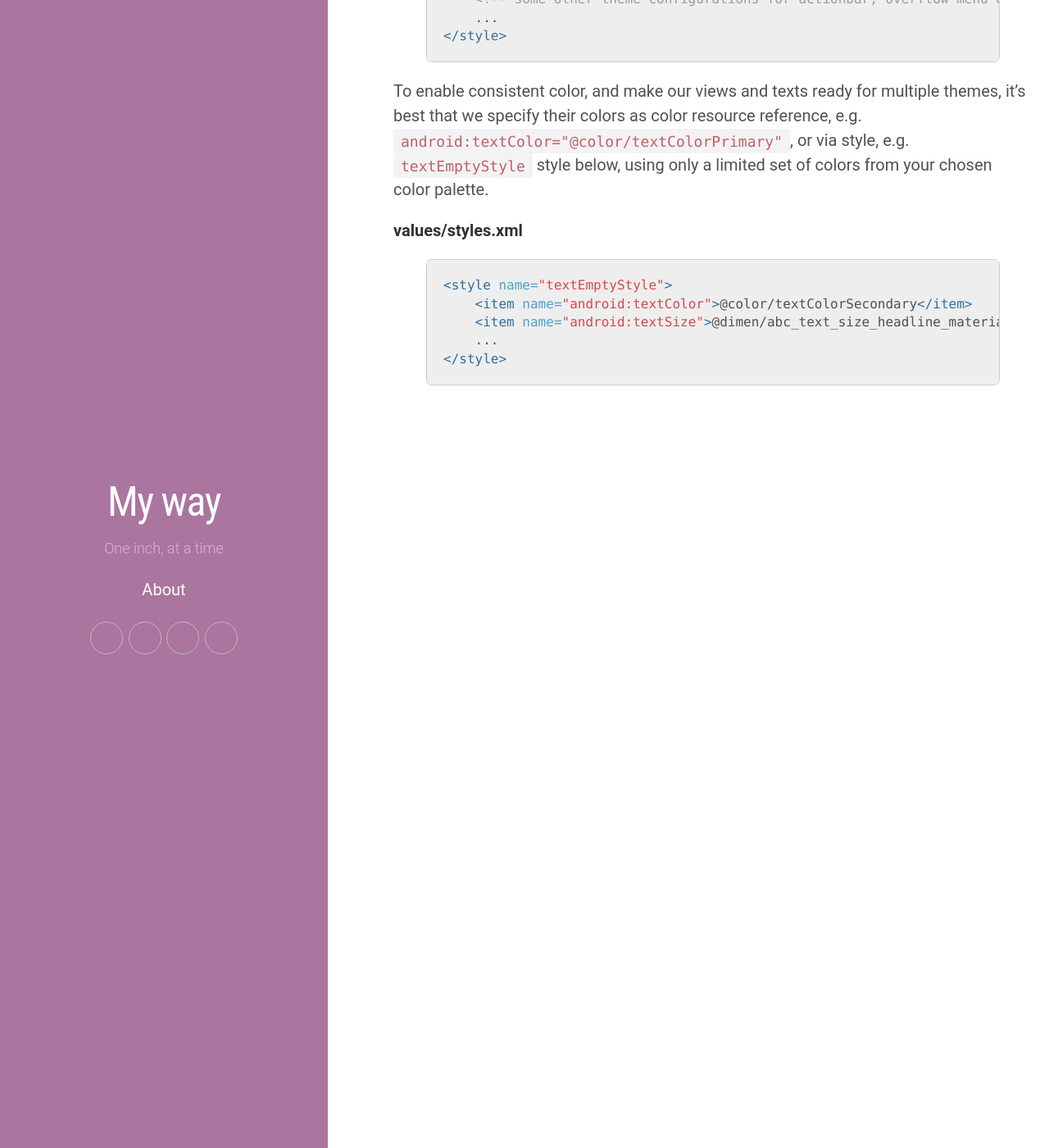
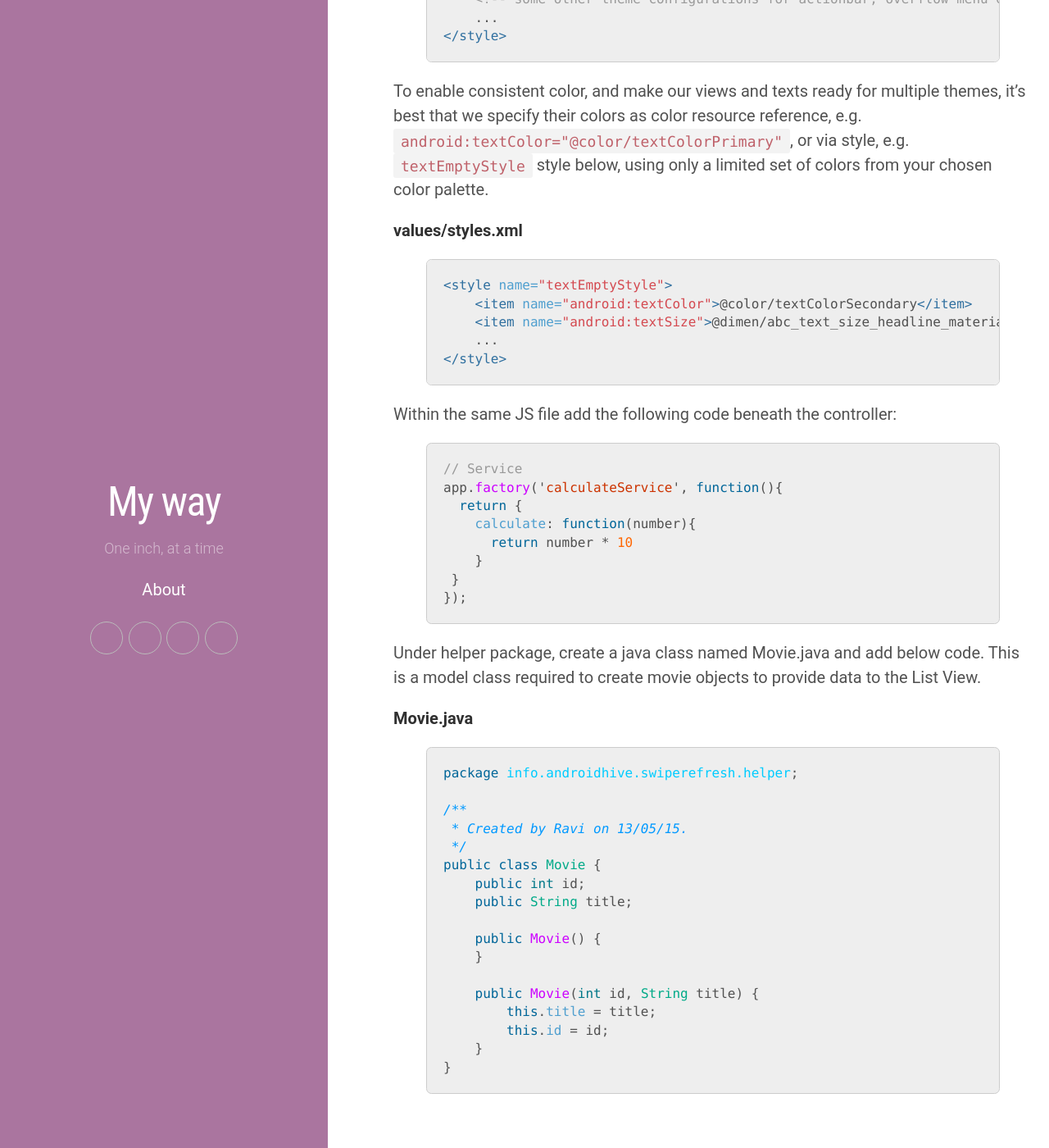
Before and after one commit to kingsor/kingsor.github.io, a Jekyll site: the page built from _posts/2014-02-17-syntax-highlight-test.md, in a window 1280 px wide and 1400 px high, scrolled down 509 px. Shown: the whole window at 82% size. Built offline with Jekyll 4.4.1, drawn with Linux system fonts in a browser that asks for light colours; nearby versions of some CDN libraries; some web fonts are replaced.

Commit message:
Updated 'syntax highlight test' post

```diff
--- a/_posts/2014-02-17-syntax-highlight-test.md
+++ b/_posts/2014-02-17-syntax-highlight-test.md
@@ -33,3 +33,38 @@ To enable consistent color, and make our views and texts ready for multiple them
     ...
 </style>
 {% endhighlight %}
+
+Within the same JS file add the following code beneath the controller:
+{% highlight javascript %}
+// Service
+app.factory('calculateService', function(){
+  return {
+    calculate: function(number){
+      return number * 10
+    }
+ }
+});
+{% endhighlight %}
+
+Under helper package, create a java class named Movie.java and add below code. This is a model class required to create movie objects to provide data to the List View.
+
+**Movie.java**
+{% highlight java %}
+package info.androidhive.swiperefresh.helper;
+
+/**
+ * Created by Ravi on 13/05/15.
+ */
+public class Movie {
+    public int id;
+    public String title;
+
+    public Movie() {
+    }
+
+    public Movie(int id, String title) {
+        this.title = title;
+        this.id = id;
+    }
+}
+{% endhighlight %}
```
